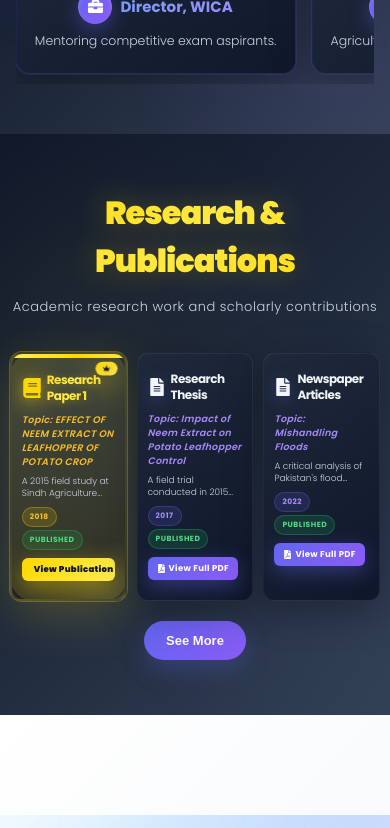
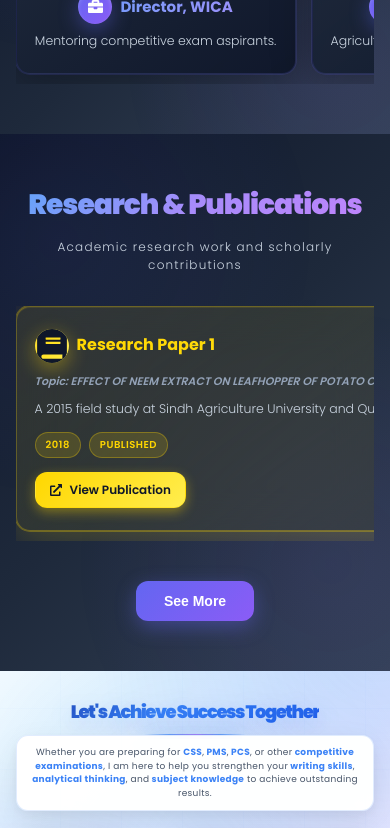
Before and after one commit to waqaryounas1428/client-portfolio-react, a React (Vite) app: page / in a window 390 px wide. Shown: the part 2480-3308 px from the top of the page. Built offline with nearby package versions, Linux system fonts and the light colour scheme.

Commit message:
update css and flex box

```diff
--- a/index.html
+++ b/index.html
@@ -18,7 +18,7 @@
     <link rel="preconnect" href="https://fonts.gstatic.com" crossorigin>
     <link href="https://fonts.googleapis.com/css2?family=Poppins:wght@300;400;500;600;700;900&display=swap" rel="stylesheet">
 
-    <title>Waqar Younas - MERN Stack Developer</title>
+    <title>NasrullahSB</title>
   </head>
   <body>
     <div id="root"></div>
--- a/src/App.jsx
+++ b/src/App.jsx
@@ -37,7 +37,7 @@ function App() {
       <Expertise />
       <Timeline />
       <Research />
-      <Toolkit />
+      {/* <Toolkit /> */}
       <Contact />
       <Footer />
     </div>
--- a/src/components/Research.css
+++ b/src/components/Research.css
@@ -1,6 +1,6 @@
 /* ===== Section ===== */
 .research {
-  padding: 100px 10%;
+  padding: 80px 10%;
   background: linear-gradient(135deg, #0f172a 0%, #1e293b 50%, #334155 100%);
   text-align: center;
   position: relative;
@@ -16,72 +16,67 @@
   right: 0;
   bottom: 0;
   background:
-    radial-gradient(circle at 20% 30%, rgba(255, 215, 0, 0.05) 0%, transparent 50%),
-    radial-gradient(circle at 80% 70%, rgba(99, 102, 241, 0.05) 0%, transparent 50%);
+    radial-gradient(circle at 15% 20%, rgba(99, 102, 241, 0.08) 0%, transparent 50%),
+    radial-gradient(circle at 85% 80%, rgba(139, 92, 246, 0.08) 0%, transparent 50%);
+  animation: backgroundShift 15s ease-in-out infinite;
   pointer-events: none;
-  animation: backgroundPulse 8s ease-in-out infinite;
 }
 
-@keyframes backgroundPulse {
-  0%, 100% { opacity: 0.5; }
-  50% { opacity: 1; }
+@keyframes backgroundShift {
+  0%, 100% { opacity: 0.6; transform: scale(1); }
+  50% { opacity: 1; transform: scale(1.05); }
 }
 
-/* ===== Headings ===== */
+/* ===== Title ===== */
 .research-title {
-  font-size: 52px;
+  font-size: 48px;
   font-weight: 800;
-  background: linear-gradient(135deg, #ffd700 0%, #ffed4e 50%, #ffd700 100%);
+  background: linear-gradient(135deg, #60a5fa 0%, #a78bfa 50%, #c084fc 100%);
   -webkit-background-clip: text;
   -webkit-text-fill-color: transparent;
   background-clip: text;
-  margin-bottom: 16px;
+  margin-bottom: 12px;
+  letter-spacing: -1px;
   position: relative;
   z-index: 1;
-  letter-spacing: -1px;
-  text-shadow: 0 0 30px rgba(255, 215, 0, 0.3);
 }
 
 .research-subtitle {
-  font-size: 16px;
+  font-size: 15px;
   color: #cbd5e1;
   margin-bottom: 60px;
-  max-width: 600px;
-  margin-left: auto;
-  margin-right: auto;
-  line-height: 1.6;
+  letter-spacing: 1.2px;
+  font-weight: 300;
   position: relative;
   z-index: 1;
-  font-weight: 300;
-  letter-spacing: 0.5px;
 }
 
 /* ===== Grid ===== */
 .research-grid {
   display: grid;
-  grid-template-columns: repeat(4, 1fr);
-  gap: 24px;
-  max-width: 1600px;
+  grid-template-columns: repeat(2, 1fr);
+  gap: 28px;
+  max-width: 1200px;
   margin: 0 auto;
   position: relative;
   z-index: 1;
 }
 
-/* ===== Card Base ===== */
+/* ===== Card ===== */
 .research-card {
-  background: linear-gradient(145deg, #1e293b 0%, #0f172a 100%);
+  background: linear-gradient(145deg, rgba(30, 41, 59, 0.95) 0%, rgba(15, 23, 42, 0.98) 100%);
   backdrop-filter: blur(20px);
-  padding: 40px 32px;
-  border-radius: 24px;
+  padding: 32px 28px;
+  border-radius: 20px;
   box-shadow:
     0 10px 40px rgba(0, 0, 0, 0.3),
+    0 0 0 1px rgba(99, 102, 241, 0.2),
     inset 0 1px 0 rgba(255, 255, 255, 0.05);
+  border: 1px solid rgba(99, 102, 241, 0.15);
   transition: all 0.4s cubic-bezier(0.34, 1.56, 0.64, 1);
-  border: 1px solid rgba(255, 255, 255, 0.05);
-  text-align: left;
   position: relative;
   overflow: hidden;
-  min-width: 0;
+  text-align: left;
 }
 
 /* Card Glow Effect */
@@ -92,513 +87,333 @@
   left: 0;
   right: 0;
   height: 3px;
-  background: linear-gradient(90deg, #6366f1, #8b5cf6, #6366f1);
-  opacity: 0;
-  transition: opacity 0.4s ease;
-}
-
-.research-card::after {
-  content: '';
-  position: absolute;
-  inset: -2px;
-  background: linear-gradient(45deg,
-    rgba(99, 102, 241, 0.1),
-    rgba(139, 92, 246, 0.1)
-  );
-  border-radius: 24px;
-  z-index: -1;
+  background: linear-gradient(90deg, #6366f1, #8b5cf6, #a78bfa);
   opacity: 0;
   transition: opacity 0.4s ease;
 }
 
 .research-card:hover {
-  transform: translateY(-12px) scale(1.02);
+  transform: translateY(-10px) scale(1.02);
   box-shadow:
     0 20px 60px rgba(99, 102, 241, 0.3),
-    0 0 0 1px rgba(99, 102, 241, 0.2),
+    0 0 0 1px rgba(139, 92, 246, 0.4),
     inset 0 1px 0 rgba(255, 255, 255, 0.1);
-  border-color: rgba(99, 102, 241, 0.3);
+  border-color: rgba(139, 92, 246, 0.4);
 }
 
 .research-card:hover::before {
   opacity: 1;
 }
 
-.research-card:hover::after {
-  opacity: 1;
-}
-
-/* ===== VIP Card Premium Styling ===== */
+/* ===== VIP Card ===== */
 .vip-card {
-  background: linear-gradient(145deg,
-    rgba(255, 215, 0, 0.08) 0%,
-    rgba(30, 41, 59, 0.95) 20%,
-    rgba(15, 23, 42, 0.95) 80%,
-    rgba(255, 215, 0, 0.08) 100%
-  );
-  border: 2px solid rgba(255, 215, 0, 0.2);
+  background: linear-gradient(145deg, rgba(255, 215, 0, 0.1) 0%, rgba(30, 41, 59, 0.95) 100%);
+  border: 1px solid rgba(255, 215, 0, 0.3);
   box-shadow:
-    0 15px 50px rgba(255, 215, 0, 0.2),
+    0 10px 40px rgba(255, 215, 0, 0.2),
     0 0 0 1px rgba(255, 215, 0, 0.3),
-    inset 0 1px 0 rgba(255, 255, 255, 0.1);
+    inset 0 1px 0 rgba(255, 215, 0, 0.1);
 }
 
 .vip-card::before {
-  background: linear-gradient(90deg,
-    #ffd700 0%,
-    #ffed4e 25%,
-    #ffd700 50%,
-    #ffed4e 75%,
-    #ffd700 100%
-  );
-  background-size: 200% 100%;
-  animation: shimmer 3s linear infinite;
-  opacity: 1;
-  height: 4px;
-}
-
-.vip-card::after {
-  background: linear-gradient(45deg,
-    rgba(255, 215, 0, 0.15),
-    rgba(255, 237, 78, 0.15)
-  );
-  opacity: 1;
+  background: linear-gradient(90deg, #ffd700, #ffed4e, #ffd700);
 }
 
 .vip-card:hover {
-  transform: translateY(-16px) scale(1.03);
   box-shadow:
-    0 25px 70px rgba(255, 215, 0, 0.35),
-    0 0 0 2px rgba(255, 215, 0, 0.5),
-    inset 0 1px 0 rgba(255, 255, 255, 0.2);
+    0 20px 60px rgba(255, 215, 0, 0.4),
+    0 0 0 1px rgba(255, 215, 0, 0.5),
+    inset 0 1px 0 rgba(255, 215, 0, 0.2);
+  border-color: rgba(255, 215, 0, 0.5);
 }
 
 /* ===== VIP Badge ===== */
 .vip-badge {
   position: absolute;
-  top: 14px;
-  right: 19px;
+  top: 16px;
+  right: 16px;
   background: linear-gradient(135deg, #ffd700, #ffed4e);
   color: #0f172a;
-  padding: 7px 15px;
-  border-radius: 25px;
-  font-size: 13px;
-  font-weight: 800;
-  display: flex;
-  align-items: center;
-  gap: 8px;
-  box-shadow:
-    0 6px 20px rgba(255, 215, 0, 0.5),
-    inset 0 1px 0 rgba(255, 255, 255, 0.5);
-  animation: badgePulse 2.5s ease-in-out infinite;
-  z-index: 10;
-  text-transform: uppercase;
-  letter-spacing: 1px;
-}
-
-.vip-badge svg {
-  font-size: 16px;
-  animation: crownRotate 4s linear infinite;
-  filter: drop-shadow(0 2px 4px rgba(0, 0, 0, 0.3));
-}
-
-@keyframes badgePulse {
-  0%, 100% { transform: scale(1); box-shadow: 0 6px 20px rgba(255, 215, 0, 0.5); }
-  50% { transform: scale(1.05); box-shadow: 0 8px 28px rgba(255, 215, 0, 0.7); }
-}
-
-@keyframes crownRotate {
-  0%, 100% { transform: rotate(0deg); }
-  25% { transform: rotate(-10deg); }
-  75% { transform: rotate(10deg); }
-}
-
-/* ===== Icon Styling ===== */
-.research-icon {
-  font-size: 32px;
-  margin-right: 14px;
-  transition: all 0.4s cubic-bezier(0.34, 1.56, 0.64, 1);
-  flex-shrink: 0;
-  filter: drop-shadow(0 4px 8px rgba(99, 102, 241, 0.3));
-}
-
-.research-card h3 {
-  font-size: 20px;
-  color: #f1f5f9;
-  margin-bottom: 16px;
+  padding: 6px 14px;
+  border-radius: 20px;
+  font-size: 11px;
   font-weight: 700;
   display: flex;
   align-items: center;
-  letter-spacing: -0.5px;
-  line-height: 1.3;
-  word-break: break-word;
+  gap: 6px;
+  box-shadow: 0 4px 12px rgba(255, 215, 0, 0.4);
+  text-transform: uppercase;
+  letter-spacing: 0.5px;
+}
+
+/* ===== Icon ===== */
+.research-icon {
+  display: inline-flex;
+  align-items: center;
+  justify-content: center;
+  width: 40px;
+  height: 40px;
+  background: linear-gradient(135deg, #6366f1, #8b5cf6);
+  border-radius: 50%;
+  font-size: 18px;
+  color: #ffffff;
+  margin-right: 12px;
+  box-shadow:
+    0 6px 20px rgba(99, 102, 241, 0.4),
+    inset 0 2px 4px rgba(255, 255, 255, 0.2);
+  transition: all 0.4s ease;
+  flex-shrink: 0;
+}
+
+.vip-card .research-icon {
+  background: linear-gradient(135deg, #ffd700, #ffed4e);
+  color: #0f172a;
+  box-shadow:
+    0 6px 20px rgba(255, 215, 0, 0.4),
+    inset 0 2px 4px rgba(255, 255, 255, 0.3);
 }
 
 .research-card:hover .research-icon {
   transform: scale(1.15) rotate(8deg);
-  filter: drop-shadow(0 6px 12px rgba(139, 92, 246, 0.5));
-}
-
-/* VIP Card Icon */
-.vip-card .research-icon {
-  color: #ffd700;
-  font-size: 32px;
-  filter: drop-shadow(0 4px 12px rgba(255, 215, 0, 0.5));
+  box-shadow:
+    0 10px 28px rgba(139, 92, 246, 0.6),
+    inset 0 2px 6px rgba(255, 255, 255, 0.3);
+  background: linear-gradient(135deg, #8b5cf6, #a78bfa);
 }
 
 .vip-card:hover .research-icon {
-  color: #ffed4e;
-  transform: scale(1.2) rotate(8deg);
-  filter: drop-shadow(0 8px 16px rgba(255, 215, 0, 0.7));
+  box-shadow:
+    0 10px 28px rgba(255, 215, 0, 0.6),
+    inset 0 2px 6px rgba(255, 255, 255, 0.4);
+  background: linear-gradient(135deg, #ffed4e, #ffd700);
+}
+
+/* ===== Heading ===== */
+.research-card h3 {
+  font-size: 20px;
+  background: linear-gradient(135deg, #60a5fa, #a78bfa);
+  -webkit-background-clip: text;
+  -webkit-text-fill-color: transparent;
+  background-clip: text;
+  margin-bottom: 14px;
+  font-weight: 700;
+  line-height: 1.4;
+  display: flex;
+  align-items: center;
 }
 
 .vip-card h3 {
-  background: linear-gradient(135deg, #ffd700, #ffed4e, #ffd700);
+  background: linear-gradient(135deg, #ffd700, #ffed4e);
   -webkit-background-clip: text;
   -webkit-text-fill-color: transparent;
   background-clip: text;
-  font-size: 20px;
-  filter: drop-shadow(0 2px 4px rgba(255, 215, 0, 0.3));
 }
 
-/* ===== Content ===== */
+/* ===== Topic ===== */
 .research-topic {
   font-size: 13px;
-  color: #a78bfa;
+  color: #94a3b8;
+  margin-bottom: 12px;
   font-weight: 600;
-  margin-bottom: 10px;
   font-style: italic;
-  letter-spacing: 0.3px;
-  word-break: break-word;
 }
 
-.vip-card .research-topic {
-  color: #fbbf24;
+/* ===== Description ===== */
+.research-description {
+  font-size: 14px;
+  color: #cbd5e1;
+  line-height: 1.7;
+  font-weight: 300;
+  margin-bottom: 18px;
 }
 
-.research-description {
-  font-size: 12px;
-  color: #cbd5e1;
-  line-height: 1.5;
-  margin-bottom: 16px;
-  font-weight: 300;
-  display: -webkit-box;
-  -webkit-line-clamp: 3;
-  -webkit-box-orient: vertical;
-  overflow: hidden;
-  text-overflow: ellipsis;
-  word-break: break-word;
-}
-
-/* ===== Meta Info ===== */
+/* ===== Meta ===== */
 .research-meta {
   display: flex;
-  gap: 8px;
-  flex-wrap: wrap;
-  margin-bottom: 16px;
+  gap: 12px;
+  margin-bottom: 18px;
 }
 
 .research-year,
 .research-status {
-  font-size: 10px;
+  display: inline-block;
+  background: rgba(99, 102, 241, 0.15);
+  color: #a78bfa;
   padding: 5px 12px;
-  border-radius: 20px;
-  font-weight: 700;
+  border-radius: 16px;
+  font-size: 11px;
+  font-weight: 600;
+  letter-spacing: 0.5px;
   text-transform: uppercase;
-  letter-spacing: 0.5px;
+  border: 1px solid rgba(99, 102, 241, 0.2);
 }
 
-.research-year {
-  background: rgba(99, 102, 241, 0.15);
-  color: #a78bfa;
-  border: 1px solid rgba(99, 102, 241, 0.3);
-}
-
-.research-status {
-  background: rgba(34, 197, 94, 0.15);
-  color: #4ade80;
-  border: 1px solid rgba(34, 197, 94, 0.3);
-}
-
-.vip-card .research-year {
+.vip-card .research-year,
+.vip-card .research-status {
   background: rgba(255, 215, 0, 0.15);
-  color: #fbbf24;
-  border: 1px solid rgba(255, 215, 0, 0.3);
+  color: #ffd700;
+  border-color: rgba(255, 215, 0, 0.3);
 }
 
 /* ===== Buttons ===== */
 .research-buttons {
   display: flex;
-  gap: 8px;
+  gap: 12px;
   flex-wrap: wrap;
-  margin-top: 8px;
 }
 
 .research-link {
   display: inline-flex;
   align-items: center;
-  gap: 6px;
-  padding: 8px 16px;
+  gap: 8px;
+  padding: 10px 18px;
   background: linear-gradient(135deg, #6366f1, #8b5cf6);
   color: #ffffff;
   text-decoration: none;
-  border-radius: 10px;
-  font-size: 11px;
-  font-weight: 700;
-  transition: all 0.3s cubic-bezier(0.34, 1.56, 0.64, 1);
-  box-shadow: 0 6px 20px rgba(99, 102, 241, 0.4);
-  border: none;
-  cursor: pointer;
-  font-family: inherit;
-  letter-spacing: 0.3px;
-  position: relative;
-  overflow: hidden;
-  white-space: nowrap;
-}
-
-.research-link::before {
-  content: '';
-  position: absolute;
-  top: 0;
-  left: -100%;
-  width: 100%;
-  height: 100%;
-  background: linear-gradient(90deg, transparent, rgba(255,255,255,0.2), transparent);
-  transition: left 0.5s ease;
-}
-
-.research-link:hover::before {
-  left: 100%;
+  border-radius: 12px;
+  font-size: 13px;
+  font-weight: 600;
+  transition: all 0.3s ease;
+  box-shadow: 0 4px 12px rgba(99, 102, 241, 0.3);
+  border: 1px solid rgba(99, 102, 241, 0.3);
 }
 
 .research-link:hover {
-  background: linear-gradient(135deg, #8b5cf6, #6366f1);
-  transform: translateY(-3px);
-  box-shadow: 0 10px 30px rgba(99, 102, 241, 0.6);
+  background: linear-gradient(135deg, #8b5cf6, #a78bfa);
+  transform: translateY(-2px);
+  box-shadow: 0 6px 20px rgba(139, 92, 246, 0.5);
 }
 
-.research-link svg {
-  font-size: 13px;
-  transition: transform 0.3s ease;
-}
-
-.research-link:hover svg {
-  transform: translateX(4px);
-}
-
-/* VIP Link */
 .vip-link {
-  background: linear-gradient(135deg, #ffd700, #ffed4e) !important;
-  color: #0f172a !important;
-  box-shadow: 0 8px 24px rgba(255, 215, 0, 0.5) !important;
-  font-weight: 800;
+  background: linear-gradient(135deg, #ffd700, #ffed4e);
+  color: #0f172a;
+  box-shadow: 0 4px 12px rgba(255, 215, 0, 0.4);
+  border-color: rgba(255, 215, 0, 0.3);
 }
 
 .vip-link:hover {
-  background: linear-gradient(135deg, #ffed4e, #ffd700) !important;
-  box-shadow: 0 12px 36px rgba(255, 215, 0, 0.7) !important;
-  transform: translateY(-4px) scale(1.05);
+  background: linear-gradient(135deg, #ffed4e, #ffd700);
+  box-shadow: 0 6px 20px rgba(255, 215, 0, 0.6);
 }
 
-/* ===== PDF Viewer ===== */
-.pdf-viewer {
-  margin-top: 24px;
-  width: 100%;
-  border-radius: 16px;
-  overflow: hidden;
-  box-shadow: 0 12px 40px rgba(0, 0, 0, 0.4);
-  animation: slideDown 0.5s cubic-bezier(0.34, 1.56, 0.64, 1);
-  border: 1px solid rgba(99, 102, 241, 0.2);
+/* ===== See More Button ===== */
+.research-see-more {
+  margin-top: 40px;
+  padding: 14px 32px;
+  background: linear-gradient(135deg, #6366f1, #8b5cf6);
+  color: #ffffff;
+  border: none;
+  border-radius: 12px;
+  font-size: 15px;
+  font-weight: 600;
+  cursor: pointer;
+  transition: all 0.3s ease;
+  box-shadow: 0 6px 20px rgba(99, 102, 241, 0.4);
+  position: relative;
+  z-index: 1;
 }
 
-.pdf-iframe {
-  width: 100%;
-  height: 600px;
-  border: none;
-  background: #0f172a;
-}
-
-@keyframes slideDown {
-  from {
-    opacity: 0;
-    transform: translateY(-30px);
-  }
-  to {
-    opacity: 1;
-    transform: translateY(0);
-  }
-}
-
-@keyframes shimmer {
-  0% { background-position: -200% 0; }
-  100% { background-position: 200% 0; }
+.research-see-more:hover {
+  background: linear-gradient(135deg, #8b5cf6, #a78bfa);
+  transform: translateY(-3px);
+  box-shadow: 0 10px 30px rgba(139, 92, 246, 0.6);
 }
 
 /* ===== Animation Delays ===== */
 .research-card:nth-child(1) { animation-delay: 0.1s; }
 .research-card:nth-child(2) { animation-delay: 0.2s; }
 .research-card:nth-child(3) { animation-delay: 0.3s; }
+.research-card:nth-child(4) { animation-delay: 0.4s; }
 
-/* ===== Responsive Design ===== */
-
-/* All screens - Always 4 columns */
-@media (min-width: 320px) {
-  .research-grid {
-    grid-template-columns: repeat(4, 1fr);
-    gap: 8px;
-  }
-  .research { padding: 50px 2%; }
-  .research-title { font-size: 28px; margin-bottom: 10px; }
-  .research-subtitle { font-size: 12px; margin-bottom: 30px; }
-  .research-card {
-    padding: 16px 8px;
-    border-radius: 12px;
-  }
-  .research-card h3 { font-size: 11px; margin-bottom: 8px; }
-  .research-icon { font-size: 16px; margin-right: 4px; }
-  .vip-card .research-icon { font-size: 18px; }
-  .research-topic { font-size: 9px; margin-bottom: 5px; }
-  .research-description { font-size: 8.5px; line-height: 1.3; -webkit-line-clamp: 2; margin-bottom: 8px; }
-  .research-meta { gap: 3px; margin-bottom: 8px; }
-  .research-year, .research-status { font-size: 7px; padding: 2px 6px; }
-  .research-link { padding: 5px 8px; font-size: 8px; gap: 3px; border-radius: 6px; }
-  .research-link svg { font-size: 9px; }
-  .vip-badge { top: 8px; right: 8px; padding: 3px 6px; font-size: 6px; gap: 2px; border-radius: 12px; }
-  .vip-badge svg { font-size: 7px; }
+/* ===== Large Desktop (1400px+) ===== */
+@media (min-width: 1400px) {
+  .research { padding: 100px 12%; }
+  .research-title { font-size: 52px; }
+  .research-grid { gap: 32px; }
+  .research-card { padding: 36px 32px; }
+  .research-icon { width: 46px; height: 46px; font-size: 22px; margin-right: 14px; }
+  .research-card h3 { font-size: 22px; }
+  .research-description { font-size: 15px; }
 }
 
-/* Small Mobile (360px+) */
-@media (min-width: 360px) {
-  .research-grid { gap: 10px; }
-  .research { padding: 55px 2.5%; }
-  .research-title { font-size: 32px; margin-bottom: 12px; }
-  .research-subtitle { font-size: 13px; margin-bottom: 35px; }
-  .research-card { padding: 18px 10px; }
-  .research-card h3 { font-size: 12px; margin-bottom: 9px; }
-  .research-icon { font-size: 18px; margin-right: 5px; }
-  .vip-card .research-icon { font-size: 20px; }
-  .research-topic { font-size: 9.5px; margin-bottom: 6px; }
-  .research-description { font-size: 9px; line-height: 1.35; }
-  .research-year, .research-status { font-size: 7.5px; padding: 3px 7px; }
-  .research-link { font-size: 8.5px; padding: 5px 9px; }
-  .vip-badge { padding: 3px 7px; font-size: 6.5px; }
+/* ===== Tablet Landscape (1024px) ===== */
+@media (max-width: 1024px) {
+  .research { padding: 70px 6%; }
+  .research-title { font-size: 40px; }
+  .research-subtitle { font-size: 14px; margin-bottom: 50px; }
+  .research-grid { gap: 24px; }
+  .research-card { padding: 28px 24px; }
+  .research-icon { width: 38px; height: 38px; font-size: 18px; margin-right: 10px; }
+  .research-card h3 { font-size: 18px; }
+  .research-description { font-size: 13.5px; }
 }
 
-/* Mobile (480px+) */
-@media (min-width: 480px) {
-  .research-grid { gap: 12px; }
-  .research { padding: 60px 3%; }
-  .research-title { font-size: 36px; margin-bottom: 14px; }
-  .research-subtitle { font-size: 14px; margin-bottom: 40px; }
-  .research-card { padding: 20px 12px; border-radius: 14px; }
-  .research-card h3 { font-size: 13px; margin-bottom: 10px; }
-  .research-icon { font-size: 20px; margin-right: 6px; }
-  .vip-card .research-icon { font-size: 22px; }
-  .research-topic { font-size: 10px; margin-bottom: 7px; }
-  .research-description { font-size: 9.5px; line-height: 1.4; -webkit-line-clamp: 3; margin-bottom: 10px; }
-  .research-year, .research-status { font-size: 8px; padding: 3px 8px; }
-  .research-link { padding: 6px 10px; font-size: 9px; gap: 4px; border-radius: 8px; }
-  .vip-badge { padding: 4px 8px; font-size: 7px; gap: 3px; }
-  .vip-badge svg { font-size: 8px; }
+/* ===== Tablet Portrait (768px) ===== */
+@media (max-width: 768px) {
+  .research { padding: 60px 5%; }
+  .research-title { font-size: 34px; }
+  .research-subtitle { font-size: 13px; margin-bottom: 40px; }
+  .research-grid { grid-template-columns: 1fr; gap: 20px; }
+  .research-card { padding: 24px 20px; border-radius: 16px; }
+  .research-icon { width: 36px; height: 36px; font-size: 16px; margin-right: 8px; }
+  .research-card h3 { font-size: 17px; margin-bottom: 12px; }
+  .research-topic { font-size: 12px; }
+  .research-description { font-size: 13px; line-height: 1.6; }
 }
 
-.research-see-more {
-  display: inline-flex;
-  margin: 20px auto 0;
-  padding: 12px 22px;
-  border-radius: 999px;
-  border: none;
-  color: #ffffff;
-  background: linear-gradient(135deg, #6366f1, #8b5cf6);
-  font-size: 13px;
-  font-weight: 700;
-  cursor: pointer;
-  box-shadow: 0 10px 25px rgba(99, 102, 241, 0.25);
-  transition: transform 0.3s ease, box-shadow 0.3s ease;
+/* ===== Mobile (480px) ===== */
+@media (max-width: 480px) {
+  .research { padding: 50px 4%; }
+  .research-title { font-size: 28px; }
+  .research-subtitle { font-size: 12px; margin-bottom: 32px; }
+  .research-grid {
+    display: flex;
+    flex-direction: row;
+    overflow-x: auto;
+    gap: 16px;
+    scroll-snap-type: x mandatory;
+    -webkit-overflow-scrolling: touch;
+    padding-bottom: 10px;
+  }
+  .research-grid::-webkit-scrollbar {
+    height: 6px;
+  }
+  .research-grid::-webkit-scrollbar-track {
+    background: rgba(30, 41, 59, 0.5);
+    border-radius: 10px;
+  }
+  .research-grid::-webkit-scrollbar-thumb {
+    background: linear-gradient(90deg, #6366f1, #8b5cf6);
+    border-radius: 10px;
+  }
+  .research-card {
+    min-width: 280px;
+    flex-shrink: 0;
+    padding: 22px 18px;
+    border-radius: 14px;
+    scroll-snap-align: start;
+  }
+  .research-icon { width: 34px; height: 34px; font-size: 15px; margin-right: 8px; }
+  .research-card h3 { font-size: 16px; margin-bottom: 10px; }
+  .research-topic { font-size: 11px; margin-bottom: 10px; }
+  .research-description { font-size: 12.5px; line-height: 1.5; margin-bottom: 14px; }
+  .research-meta { gap: 8px; margin-bottom: 14px; }
+  .research-year, .research-status { font-size: 10px; padding: 4px 10px; }
+  .research-link { padding: 8px 14px; font-size: 12px; }
+  .research-see-more { padding: 12px 28px; font-size: 14px; }
 }
 
-.research-see-more:hover {
-  transform: translateY(-2px);
-  box-shadow: 0 14px 30px rgba(99, 102, 241, 0.35);
+/* ===== Small Mobile (360px) ===== */
+@media (max-width: 360px) {
+  .research-title { font-size: 24px; }
+  .research-subtitle { font-size: 11px; }
+  .research-card {
+    min-width: 260px;
+    padding: 20px 16px;
+  }
+  .research-icon { width: 32px; height: 32px; font-size: 14px; margin-right: 6px; }
+  .research-card h3 { font-size: 15px; }
+  .research-topic { font-size: 10px; }
+  .research-description { font-size: 12px; }
+  .vip-badge { font-size: 10px; padding: 5px 12px; top: 12px; right: 12px; }
 }
-
-@media (max-width: 480px) {
-  .research-grid {
-    grid-template-columns: repeat(3, 1fr);
-  }
-}
-
-/* Tablet Portrait (768px+) */
-@media (min-width: 768px) {
-  .research-grid { gap: 16px; }
-  .research { padding: 70px 4%; }
-  .research-title { font-size: 42px; margin-bottom: 16px; }
-  .research-subtitle { font-size: 15px; margin-bottom: 50px; }
-  .research-card { padding: 26px 18px; border-radius: 18px; }
-  .research-card h3 { font-size: 16px; margin-bottom: 12px; }
-  .research-icon { font-size: 24px; margin-right: 9px; }
-  .vip-card .research-icon { font-size: 26px; }
-  .research-topic { font-size: 11.5px; margin-bottom: 9px; }
-  .research-description { font-size: 11px; line-height: 1.5; margin-bottom: 13px; }
-  .research-meta { gap: 6px; margin-bottom: 13px; }
-  .research-year, .research-status { font-size: 9px; padding: 4px 10px; }
-  .research-link { padding: 7px 13px; font-size: 10px; gap: 5px; }
-  .vip-badge { top: 12px; right: 12px; padding: 5px 10px; font-size: 8px; gap: 4px; }
-  .vip-badge svg { font-size: 9px; }
-}
-
-/* Tablet Landscape (1024px+) */
-@media (min-width: 1024px) {
-  .research-grid { gap: 18px; }
-  .research { padding: 80px 5%; }
-  .research-title { font-size: 46px; }
-  .research-subtitle { font-size: 15.5px; margin-bottom: 55px; }
-  .research-card { padding: 30px 22px; border-radius: 20px; }
-  .research-card h3 { font-size: 17px; margin-bottom: 13px; }
-  .research-icon { font-size: 26px; margin-right: 11px; }
-  .vip-card .research-icon { font-size: 28px; }
-  .research-topic { font-size: 12px; margin-bottom: 10px; }
-  .research-description { font-size: 11.5px; margin-bottom: 14px; }
-  .research-meta { gap: 7px; margin-bottom: 14px; }
-  .research-year, .research-status { font-size: 9.5px; padding: 5px 11px; }
-  .research-link { padding: 7px 14px; font-size: 10.5px; gap: 5px; }
-  .vip-badge { top: 13px; right: 13px; padding: 6px 12px; font-size: 8.5px; gap: 5px; }
-  .vip-badge svg { font-size: 10px; }
-}
-
-/* Desktop (1200px+) */
-@media (min-width: 1200px) {
-  .research-grid { gap: 20px; }
-  .research { padding: 90px 7%; }
-  .research-title { font-size: 48px; }
-  .research-subtitle { font-size: 16px; margin-bottom: 58px; }
-  .research-card { padding: 34px 26px; border-radius: 22px; }
-  .research-card h3 { font-size: 18.5px; margin-bottom: 14px; }
-  .research-icon { font-size: 29px; margin-right: 12px; }
-  .vip-card .research-icon { font-size: 31px; }
-  .research-topic { font-size: 12.5px; margin-bottom: 10.5px; }
-  .research-description { font-size: 12px; line-height: 1.55; margin-bottom: 15px; }
-  .research-meta { gap: 7.5px; margin-bottom: 15px; }
-  .research-year, .research-status { font-size: 10px; padding: 5.5px 12px; }
-  .research-link { padding: 8px 15px; font-size: 11px; gap: 6px; }
-  .vip-badge { top: 15px; right: 15px; padding: 7px 13px; font-size: 9px; gap: 5.5px; }
-  .vip-badge svg { font-size: 11px; }
-}
-
-/* Large Desktop (1400px+) */
-@media (min-width: 1400px) {
-  .research-grid { gap: 24px; }
-  .research { padding: 100px 10%; }
-  .research-card { padding: 40px 32px; }
-  .research-card h3 { font-size: 20px; }
-  .research-icon { font-size: 32px; margin-right: 14px; }
-  .vip-card .research-icon { font-size: 34px; }
-  .research-topic { font-size: 13px; margin-bottom: 12px; }
-  .research-description { font-size: 13px; line-height: 1.6; margin-bottom: 18px; }
-  .research-meta { gap: 8px; margin-bottom: 18px; }
-  .research-year, .research-status { font-size: 11px; padding: 6px 14px; }
-  .research-buttons { gap: 10px; }
-  .research-link { padding: 9px 18px; font-size: 12px; gap: 7px; }
-  .vip-badge { top: 18px; right: 18px; padding: 8px 15px; font-size: 10px; gap: 6px; }
-  .vip-badge svg { font-size: 12px; }
-}
--- a/src/index.css
+++ b/src/index.css
@@ -11,6 +11,16 @@ html {
 body {
   font-family: 'Poppins', sans-serif;
   overflow-x: hidden;
+  margin: 0;
+  padding: 0;
+}
+
+#root {
+  margin: 0;
+  padding: 0;
+  min-height: 100vh;
+  display: flex;
+  flex-direction: column;
 }
 
 /* Scrollbar Styling */
```
Also changed, not shown: src/components/Footer.css (+9 -7 lines).
